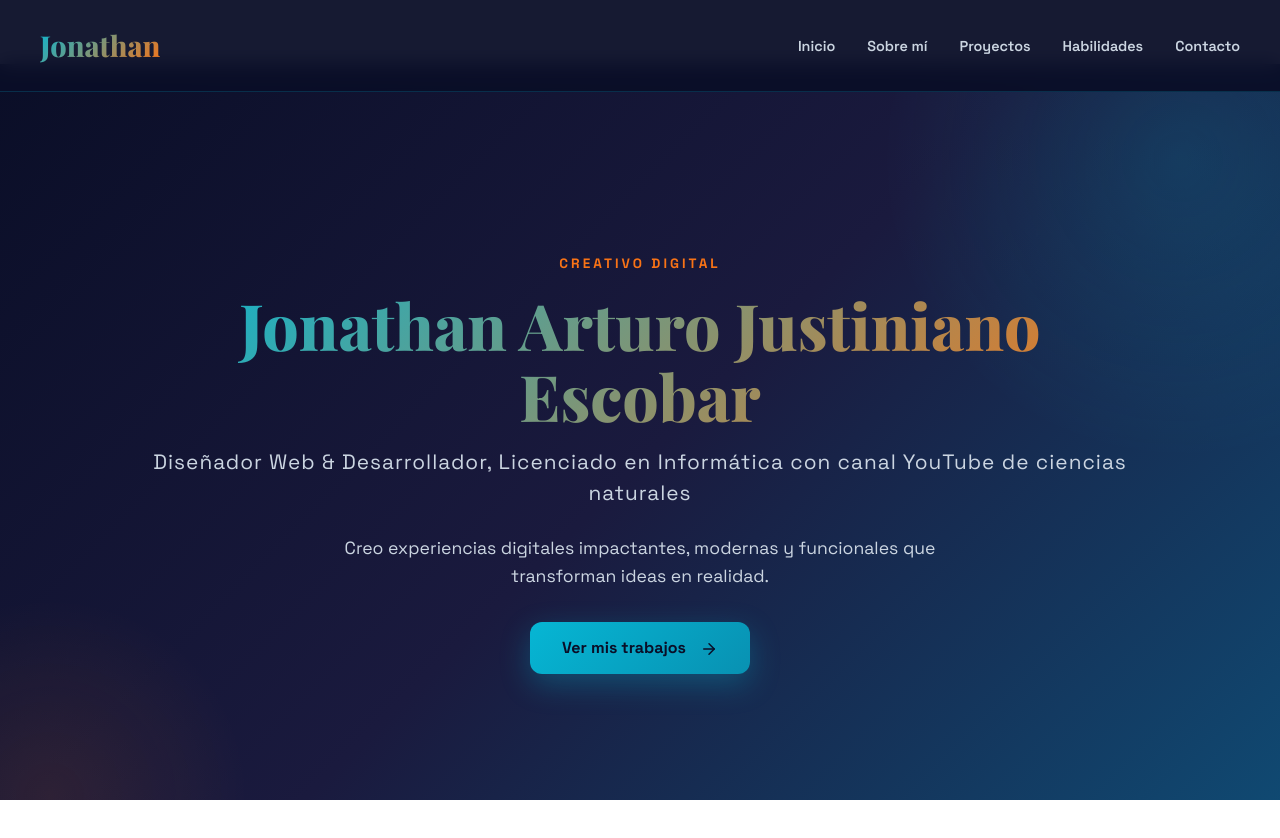
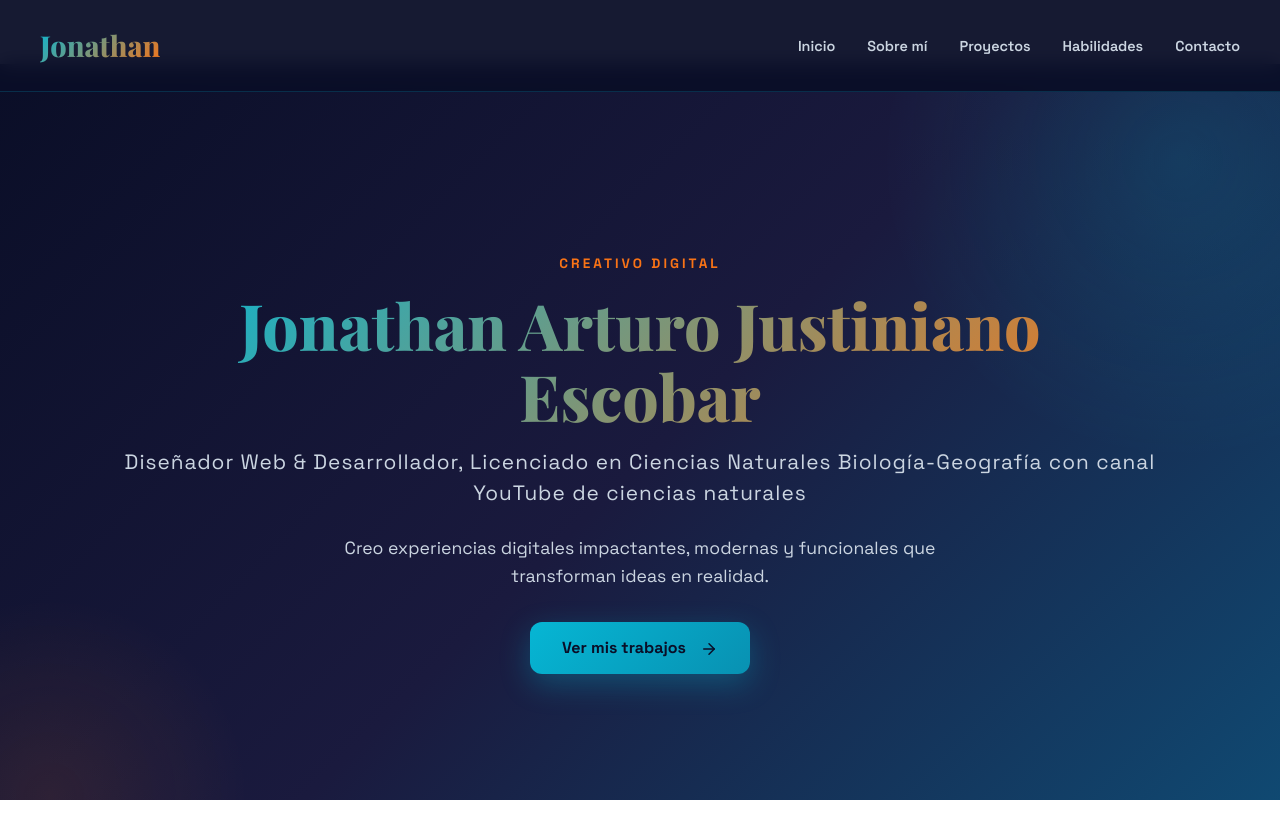
Before and after one commit to justinianoj662-ship-it/portafolio-jonathan, a plain HTML site: page index.html in a window 1280 px wide. Shown: the top 838 px of the page. Drawn offline with nearby package versions, Linux system fonts and the light colour scheme; a script that the page names is missing.

Commit message:
Update index.html

```diff
--- a/index.html
+++ b/index.html
@@ -545,7 +545,7 @@
     <div class="hero-content">
      <p style="font-size: 0.85rem; color: #f97316; text-transform: uppercase; letter-spacing: 3px; margin: 0 0 1rem 0; font-weight: 700;">Creativo Digital</p>
      <h1 class="hero-title" id="hero-name">Jonathan Arturo Justiniano Escobar</h1>
-     <p class="hero-subtitle" id="hero-title">Diseñador Web & Desarrollador, Licenciado en Informática con canal YouTube de ciencias naturales</p>
+     <p class="hero-subtitle" id="hero-title">Diseñador Web & Desarrollador, Licenciado en Ciencias Naturales Biología-Geografía con canal YouTube de ciencias naturales</p>
      <p class="hero-desc" id="hero-subtitle">Creo experiencias digitales impactantes, modernas y funcionales que transforman ideas en realidad.</p><button class="cta-button" onclick="document.getElementById('proyectos').scrollIntoView({behavior:'smooth'})"> Ver mis trabajos <i data-lucide="arrow-right" style="display: inline; width: 18px; height: 18px; margin-left: 10px; vertical-align: middle;"></i> </button>
     </div>
    </section><!-- Sobre Mí Section -->
```
